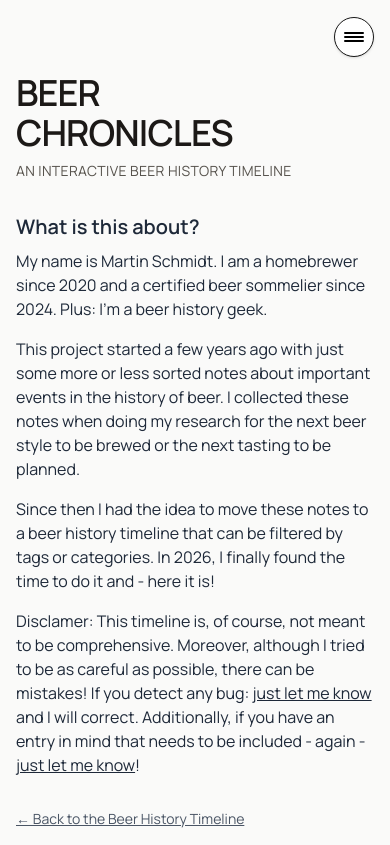
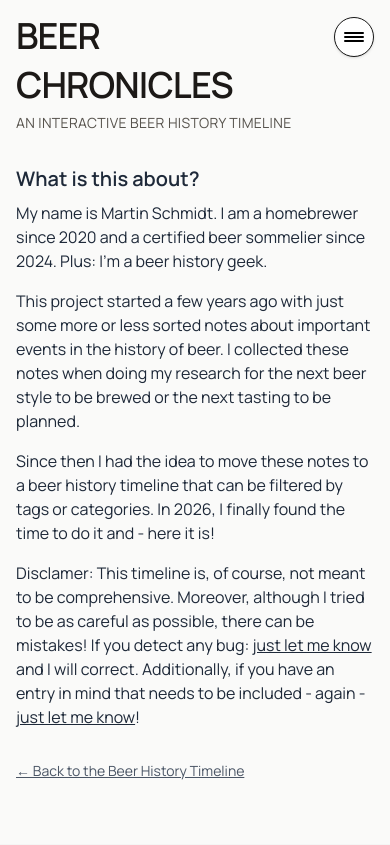
Before and after one commit to beer-chronicles-timeline/beer-chronicles-timeline.github.io, a Next.js app: page /about in a window 390 px wide. Built offline with nearby package versions, Linux system fonts and the light colour scheme; a web font is replaced by a local one.

Commit message:
Mobile: Place hamburger menu on same line as BEER, CHRONICLES below

```diff
--- a/src/app/about/page.tsx
+++ b/src/app/about/page.tsx
@@ -5,19 +5,39 @@ import HeaderMenu from "@/components/HeaderMenu";
 export default function AboutPage() {
   return (
     <main className="min-h-screen bg-stone-50 p-4 md:p-10">
-      <header className="flex flex-col md:flex-row items-start md:items-center justify-between gap-4 mb-8">
-        <div className="hidden md:block w-full md:w-1/3 order-1 md:order-1" />
-        <div className="w-full md:w-1/3 text-left md:text-center order-2 md:order-2">
-          <h1 className="text-4xl font-semibold tracking-tight text-stone-900 font-serif md:whitespace-nowrap">
-            <span className="block md:inline">BEER</span>{" "}
-            <span className="block md:inline">CHRONICLES</span>
+      <header className="mb-8">
+        {/* Mobile layout: menu and BEER on same line */}
+        <div className="flex items-start justify-between gap-2 md:hidden">
+          <h1 className="text-4xl font-semibold tracking-tight text-stone-900 font-serif">
+            BEER
           </h1>
-          <h2 className="text-stone-600 mt-2 tracking-wide uppercase text-sm md:mt-2">
+          <HeaderMenu />
+        </div>
+
+        {/* Desktop layout: centered title with menu on right */}
+        <div className="hidden md:flex md:flex-row md:items-center md:justify-between">
+          <div className="w-1/3" />
+          <div className="w-1/3 text-center">
+            <h1 className="text-4xl font-semibold tracking-tight text-stone-900 font-serif whitespace-nowrap">
+              BEER CHRONICLES
+            </h1>
+            <h2 className="text-stone-600 mt-2 tracking-wide uppercase text-sm">
+              An Interactive Beer History Timeline
+            </h2>
+          </div>
+          <div className="w-1/3 flex justify-end">
+            <HeaderMenu />
+          </div>
+        </div>
+
+        {/* Subtitle - visible on both, but on mobile it appears below the BEER+menu line */}
+        <div className="block md:hidden mt-2">
+          <h1 className="text-4xl font-semibold tracking-tight text-stone-900 font-serif">
+            CHRONICLES
+          </h1>
+          <h2 className="text-stone-600 mt-2 tracking-wide uppercase text-sm">
             An Interactive Beer History Timeline
           </h2>
-        </div>
-        <div className="w-full md:w-1/3 flex justify-end order-1 md:order-3">
-          <HeaderMenu />
         </div>
       </header>
 
--- a/src/app/page.tsx
+++ b/src/app/page.tsx
@@ -19,20 +19,12 @@ export default async function Home() {
   if (eventsError) {
     return (
       <main className="min-h-screen bg-stone-50 p-4 md:p-10">
-        <header className="flex flex-col md:flex-row items-start md:items-center justify-between gap-4 mb-8">
-          <div className="hidden md:block w-full md:w-1/3 order-1 md:order-1" />
-          <div className="w-full md:w-1/3 text-left md:text-center order-2 md:order-2">
-            <h1 className="text-4xl font-semibold tracking-tight text-stone-900 font-serif md:whitespace-nowrap">
-              <span className="block md:inline">BEER</span>{" "}
-              <span className="block md:inline">CHRONICLES</span>
-            </h1>
-            <h2 className="text-stone-600 mt-2 tracking-wide uppercase text-sm md:mt-2">
-              An Interactive Beer History Timeline
-            </h2>
-          </div>
-          <div className="w-full md:w-1/3 flex justify-end order-1 md:order-3">
+        <header className="flex flex-wrap items-start justify-between gap-2 mb-8">
+          <div className="w-auto order-1">
             <HeaderMenu />
           </div>
+          <div className="w-full order-3 md:order-2" />
+          <div className="hidden md:block w-full md:w-1/3 order-1 md:order-1" />
         </header>
 
         <div className="text-center text-red-600">
@@ -83,19 +75,39 @@ export default async function Home() {
 
   return (
     <main className="min-h-screen bg-stone-50 p-4 md:p-10">
-      <header className="flex flex-col md:flex-row items-start md:items-center justify-between gap-4 mb-8">
-        <div className="hidden md:block w-full md:w-1/3 order-1 md:order-1" />
-        <div className="w-full md:w-1/3 text-left md:text-center order-2 md:order-2">
-          <h1 className="text-4xl font-semibold tracking-tight text-stone-900 font-serif md:whitespace-nowrap">
-            <span className="block md:inline">BEER</span>{" "}
-            <span className="block md:inline">CHRONICLES</span>
+      <header className="mb-8">
+        {/* Mobile layout: menu and BEER on same line */}
+        <div className="flex items-start justify-between gap-2 md:hidden">
+          <h1 className="text-4xl font-semibold tracking-tight text-stone-900 font-serif">
+            BEER
           </h1>
-          <h2 className="text-stone-600 mt-2 tracking-wide uppercase text-sm md:mt-2">
+          <HeaderMenu />
+        </div>
+
+        {/* Desktop layout: centered title with menu on right */}
+        <div className="hidden md:flex md:flex-row md:items-center md:justify-between">
+          <div className="w-1/3" />
+          <div className="w-1/3 text-center">
+            <h1 className="text-4xl font-semibold tracking-tight text-stone-900 font-serif whitespace-nowrap">
+              BEER CHRONICLES
+            </h1>
+            <h2 className="text-stone-600 mt-2 tracking-wide uppercase text-sm">
+              An Interactive Beer History Timeline
+            </h2>
+          </div>
+          <div className="w-1/3 flex justify-end">
+            <HeaderMenu />
+          </div>
+        </div>
+
+        {/* Subtitle - visible on both, but on mobile it appears below the BEER+menu line */}
+        <div className="block md:hidden mt-2">
+          <h1 className="text-4xl font-semibold tracking-tight text-stone-900 font-serif">
+            CHRONICLES
+          </h1>
+          <h2 className="text-stone-600 mt-2 tracking-wide uppercase text-sm">
             An Interactive Beer History Timeline
           </h2>
-        </div>
-        <div className="w-full md:w-1/3 flex justify-end order-1 md:order-3">
-          <HeaderMenu />
         </div>
       </header>
 
```
